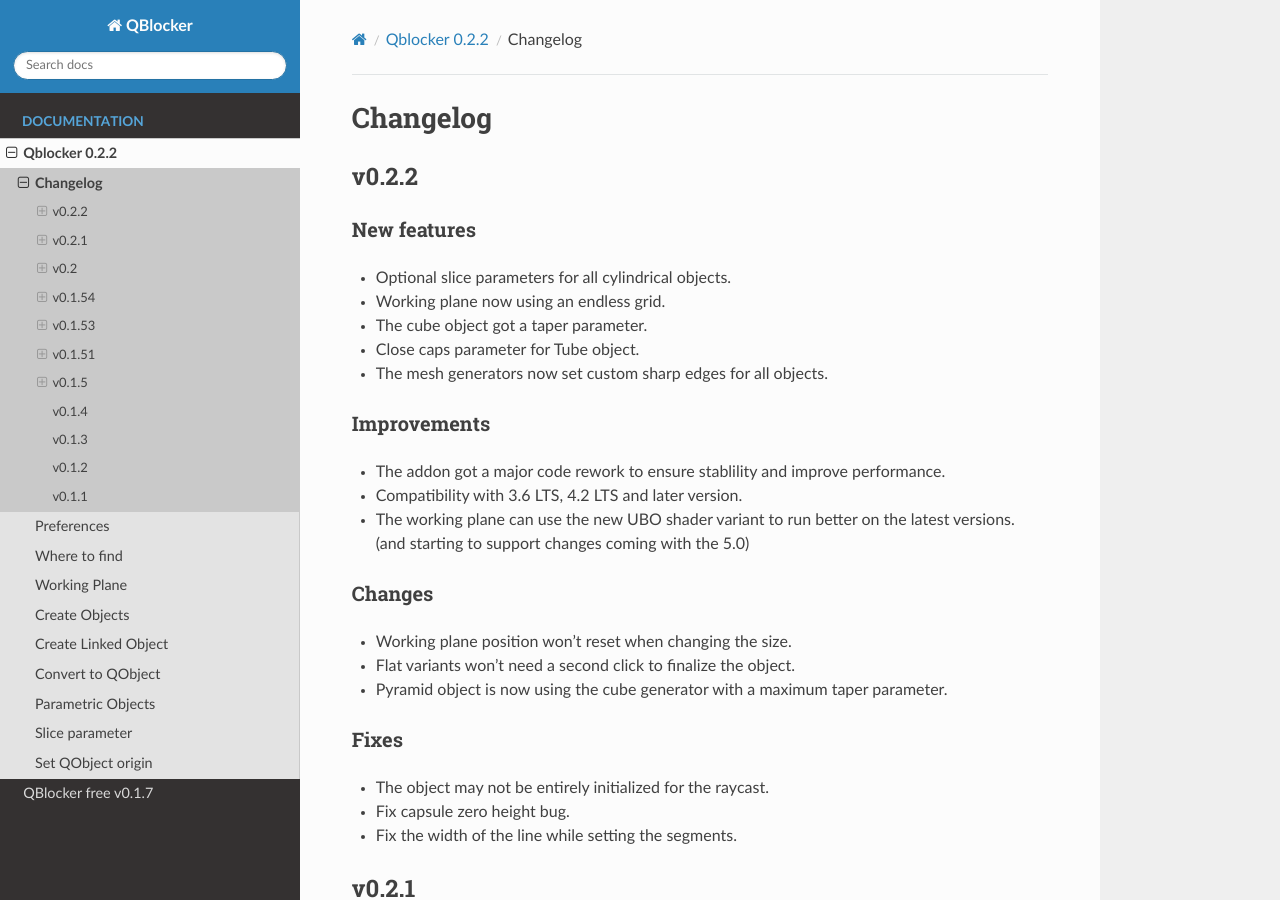
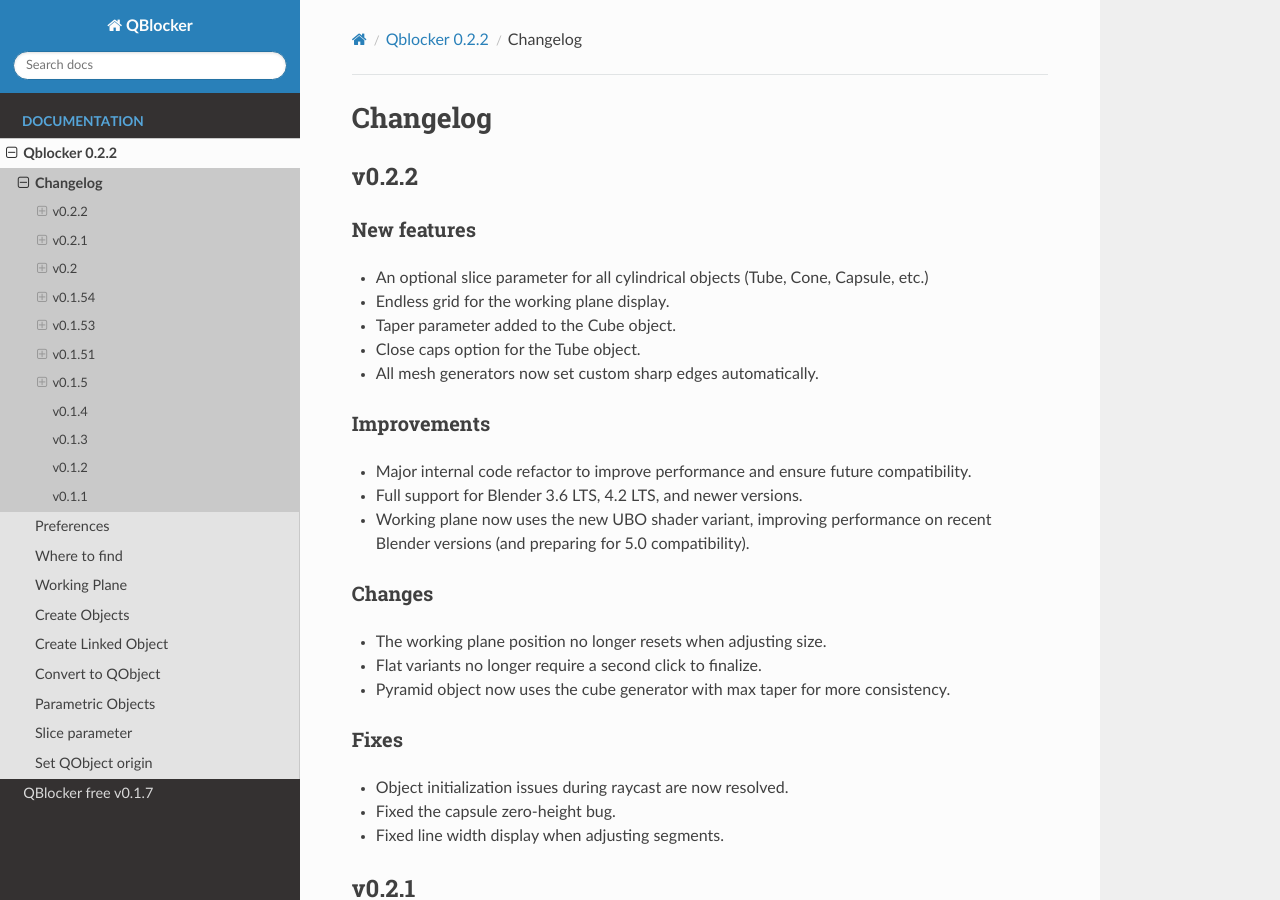
Before and after one commit to sanislov/QBlockerDocs, a Sphinx documentation site: the page built from docs/source/qblocker_changelog.rst, in a window 1280 px wide and 900 px high. Built offline with Sphinx 7.4.7 and the Read the Docs theme 3.1.0, drawn with Linux system fonts in a browser that asks for light colours.

Commit message:
Improve changelog text

```diff
--- a/docs/source/qblocker_changelog.rst
+++ b/docs/source/qblocker_changelog.rst
@@ -5,29 +5,29 @@
 ======
 New features
 ~~~~~~~~~~~~
-* Optional slice parameters for all cylindrical objects.
-* Working plane now using an endless grid.
-* The cube object got a taper parameter.
-* Close caps parameter for Tube object.
-* The mesh generators now set custom sharp edges for all objects.
+* An optional slice parameter for all cylindrical objects (Tube, Cone, Capsule, etc.)
+* Endless grid for the working plane display.
+* Taper parameter added to the Cube object.
+* Close caps option for the Tube object.
+* All mesh generators now set custom sharp edges automatically.
 
 Improvements
 ~~~~~~~~~~~~
-* The addon got a major code rework to ensure stablility and improve performance.
-* Compatibility with 3.6 LTS, 4.2 LTS and later version.
-* The working plane can use the new UBO shader variant to run better on the latest versions. (and starting to support changes coming with the 5.0)
+* Major internal code refactor to improve performance and ensure future compatibility.
+* Full support for Blender 3.6 LTS, 4.2 LTS, and newer versions.
+* Working plane now uses the new UBO shader variant, improving performance on recent Blender versions (and preparing for 5.0 compatibility).
 
 Changes
 ~~~~~~~
-* Working plane position won't reset when changing the size.
-* Flat variants won't need a second click to finalize the object.
-* Pyramid object is now using the cube generator with a maximum taper parameter.
+* The working plane position no longer resets when adjusting size.
+* Flat variants no longer require a second click to finalize.
+* Pyramid object now uses the cube generator with max taper for more consistency.
 
 Fixes
 ~~~~~
-* The object may not be entirely initialized for the raycast.
-* Fix capsule zero height bug.
-* Fix the width of the line while setting the segments.
+* Object initialization issues during raycast are now resolved.
+* Fixed the capsule zero-height bug.
+* Fixed line width display when adjusting segments.
 
 v0.2.1
 ======
```
Also changed, not shown: docs/source/qblocker_free_changelog.rst (+6 -7 lines), 6 other files.
